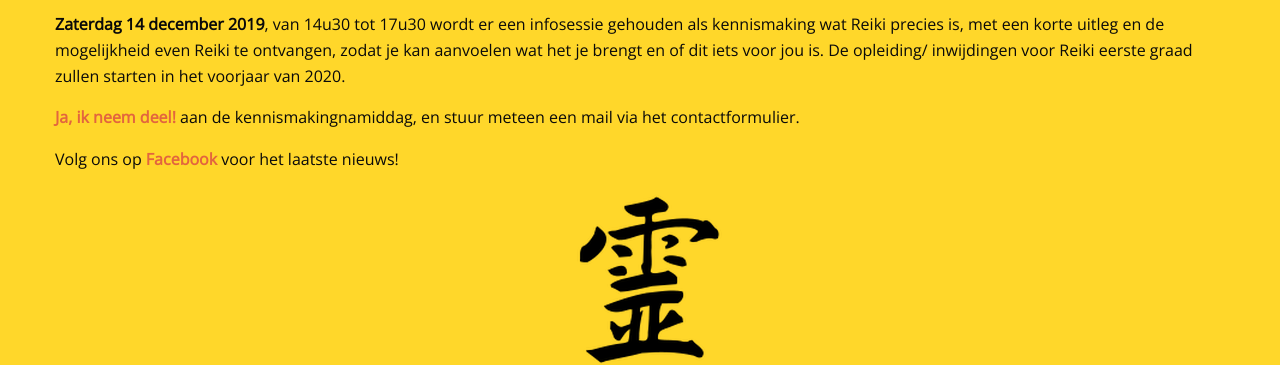
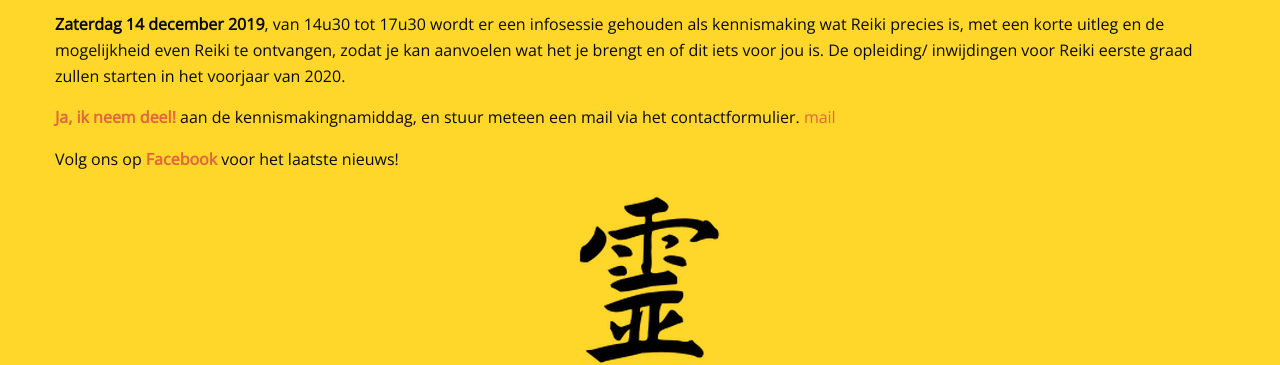
Before and after one commit to manopura/manopura.github.io, a Jekyll site: the page built from reiki.md, in a window 1280 px wide. Shown: the part 346-711 px from the top of the page. Built offline with Jekyll 4.4.1, drawn with Linux system fonts in a browser that asks for light colours; nearby versions of some CDN libraries; our own code applies the rules of GitHub Pages for plain Markdown files.

Commit message:
Update reiki.md

```diff
--- a/reiki.md
+++ b/reiki.md
@@ -17,7 +17,7 @@ De opleiding/ inwijdingen voor Reiki eerste graad zullen starten in het voorjaar
 
 
 [**Ja, ik neem deel!**](http://www.manopura.be/contact.html) aan de kennismakingnamiddag, en stuur meteen een mail via het contactformulier.
-
+[mail](mailto:marian@manopura.be)
 
 Volg ons op [**Facebook**](https://www.facebook.com/manopura/) voor het laatste nieuws!
 
```
